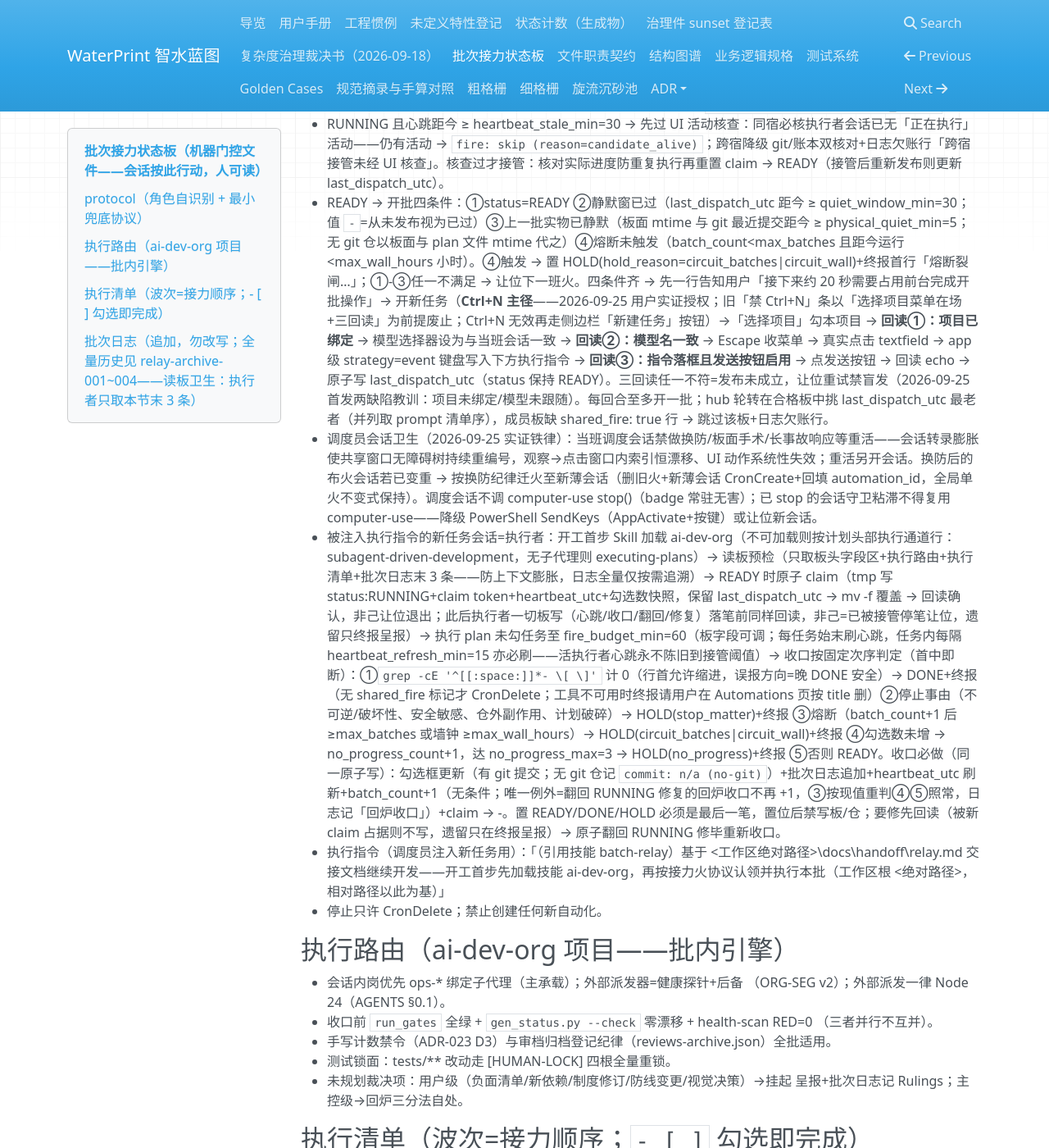
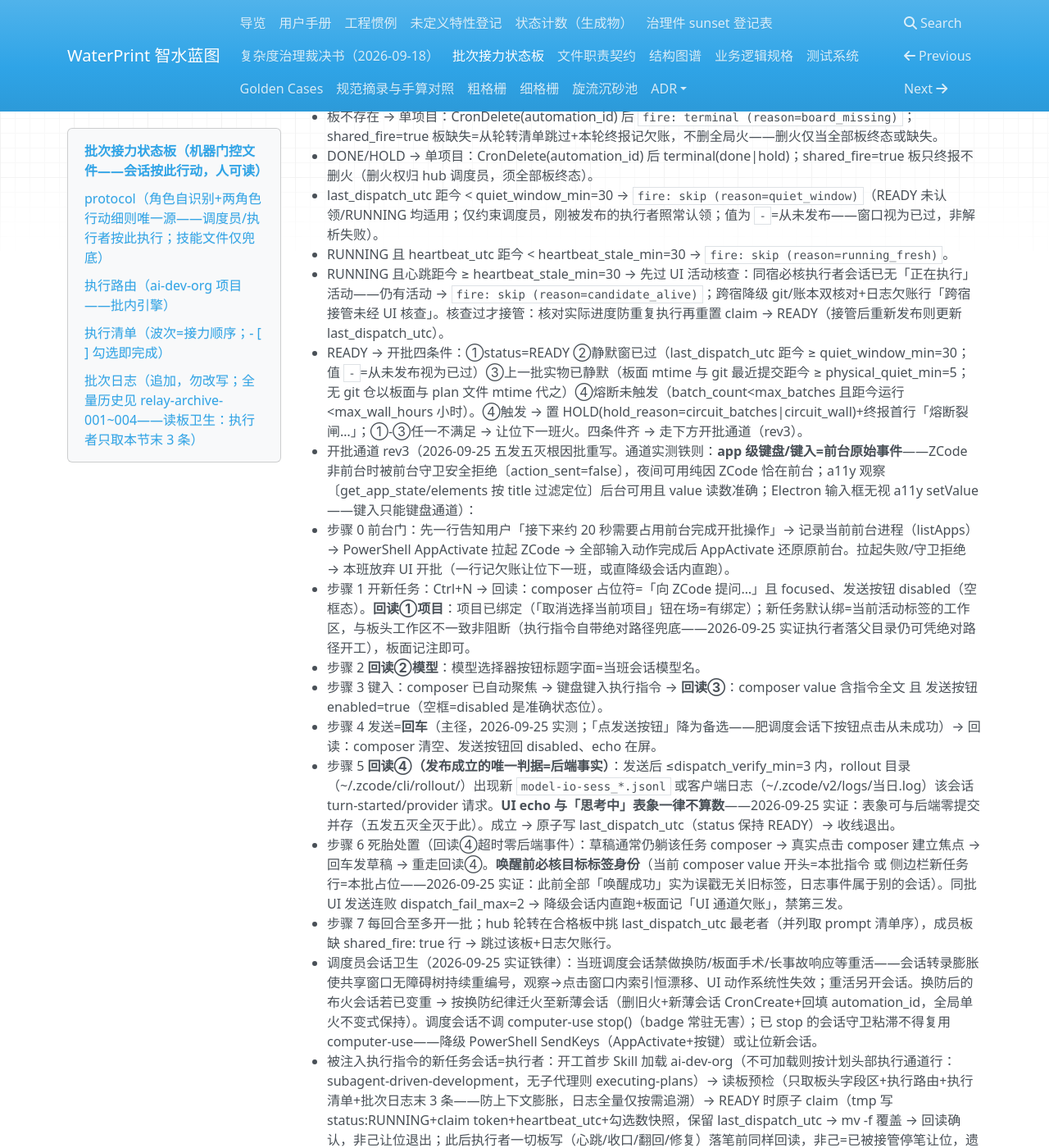
Before and after one commit to yyx20040712/waterprint, an MkDocs documentation site: the page built from docs/handoff/relay.md, in a window 1280 px wide and 1400 px high, scrolled down 1588 px. Shown: the whole window at 82% size. Built offline with MkDocs 1.6.1, drawn with Linux system fonts in a browser that asks for light colours; nearby versions of some CDN libraries; some of the changed text lies outside the part shown.

Commit message:
relay: rev4 上下文分工批上板——protocol 段原位升版 rev2→4（板即协议源），标准注入词去技能点名（调度员纯调度/执行者读板+自载 ai-dev-org），增补二十记用户裁决

```diff
--- a/docs/handoff/relay.md
+++ b/docs/handoff/relay.md
@@ -8,9 +8,9 @@
 > 前任交接：`E:/zcode_md/治理批-复杂度治理-2026-09-18/00-交接文档-新会话继续.md`
 > （2026-09-18 同日建立——内容已并入本板首批批次日志，克隆者以本板为准）。
 
-> **标准注入词（2026-09-25 上板——新窗口+简单提示词即可正确分发）**：
-> - 执行者窗口（项目=智水蓝图）：「（引用技能 batch-relay）基于 E:\class\智水蓝图\waterprint\docs\handoff\relay.md 交接文档继续开发——开工首步先加载技能 ai-dev-org，再按接力火协议认领并执行本批（工作区根 E:\class\智水蓝图\waterprint，相对路径以此为基）」
-> - 调度员窗口（迁火/接任用，工作区不限）：「（引用技能 batch-relay）接任交接：你是 E:\class\智水蓝图\waterprint\docs\handoff\relay.md 的当班 hub 总调度员——读板头+protocol 段（rev2）→ 按技能换防协议布火并回填 automation_id → 提交推送 → 随即按 protocol 段开批通道（Ctrl+N+三回读）发布执行者并原子写 last_dispatch_utc → 此后每班火只调度禁执行禁重活」
+> **标准注入词（rev4 口径 2026-09-25——上下文分工：调度员零技能加载，执行者读板+自载开工依赖）**：
+> - 执行者窗口（项目=智水蓝图）：「基于 E:\class\智水蓝图\waterprint\docs\handoff\relay.md 交接文档继续开发——读板（板头字段区+protocol 段+执行路由+执行清单+批次日志末 3 条）按 protocol 段执行者条款认领并执行本批；开工首步先加载技能 ai-dev-org（组织主干）；板 protocol 段缺失/预检失败才加载技能 batch-relay 兜底。工作区根 E:\class\智水蓝图\waterprint，相对路径以此为基。禁止创建任何新自动化。」
+> - 调度员窗口（迁火/接任用，工作区不限；布火为重活允许载技能，此后每班只读板）：「接任交接：你是 E:\class\智水蓝图\waterprint\docs\handoff\relay.md 的当班 hub 总调度员——读板头+protocol 段（现行 rev）→ 按 batch-relay 技能 references/ops-manual.md 换防协议迁火并回填 automation_id → 提交推送 → 随即按 protocol 段开批通道（前台门+回车+回读④）发布执行者并原子写 last_dispatch_utc → 此后每班火只读板调度，禁执行禁重活禁载技能」
 
 - status: HOLD
 - automation_id: automation-b3938334-9394-4c50-99ac-2ff4332c3f40 <!-- 2026-09-25 迁火完成：旧火 cbcb3949 随肥调度会话退役已删；新火由新任薄调度会话（handover 工作区）布火回填 -->
@@ -25,7 +25,7 @@
 - no_progress_count: 1 <!-- B4-5 批勾选未增（用户门控非系统性卡死——stop_matter 优先） -->
 - checked_total: 27 <!-- 2026-09-25 增补十：+E2E-1~5 插队战役五项 -->
 - checked_done: 26 <!-- 2026-09-24 E2E-5 收口 25→26（插队战役收官——回归 B4-5 终批） -->
-- protocol_rev: 2 <!-- 2026-09-25 调度健壮化批升版：Ctrl+N 主径+三回读+模型跟随；薄调度员铁律；读板卫生 -->
+- protocol_rev: 4 <!-- 2026-09-25 上下文分工批原位升版 rev2→4（用户裁决：调度员纯调度零技能加载/执行者读板+自载 ai-dev-org）；旧值 2 -->
 - last_dispatch_utc: 2026-09-24T21:36:38.025Z <!-- E2E-2 批 2 四发成立 2026-09-25 21:33Z：fetus3 唤醒配方（聚焦+回车发草稿+nudge 补发）引导 sess_e2cd19af 起跑——前两醒会话（b868e5e6/1e7cdf54）短活动后未读板静默，非合格执行者——status 保持 READY 待认领 -->
 - relay_started_utc: 2026-09-24T17:44:23.011Z <!-- 2026-09-25 换防时刻 -->
 - batch_count: 6 <!-- 2026-09-24 B4-5 终批（判定②stop_matter——26/27 完成，余项用户门控） -->
@@ -37,21 +37,29 @@
 - claimed_at: -
 - next_batch: 待用户：①追认 mine_water_sludge_line 手算表（data/norms）→开 ⑤a wp new-unit 脚手架；②软著亲查窗口（round2 §2 计算内核正确性实证供参考）→⑤b 实现批。重启=/batch-relay 换防（火已随 HOLD 收线删除）
 
-## protocol（角色自识别 + 最小兜底协议）
-
-- 本板 protocol_rev=2；rev1/rev0 存量板读法向下兼容（rev0 无此行读旧字段名 last_dispatch，仅警告不阻断），换防时迁移至现行 rev。
+## protocol（角色自识别+两角色行动细则唯一源——调度员/执行者按此执行；技能文件仅兜底）
+- 本板 protocol_rev=4；rev3/rev2/rev1/rev0 存量板读法向下兼容（rev0 无此行读旧字段名 last_dispatch，仅警告不阻断），换防时迁移至现行 rev。
 - 时间一律 UTC（ISO8601 带 Z 后缀）；「距今 N min」=（当前 UTC−字段值）÷60000 向下取整；解析失败=预检失败。写板一律写 Z 后缀新字段名；旧字段行冻结不删。
-- 预检（任何行动前，rev 感知）：字段行完整（rev1 全集；rev0 旧集）/ 时间戳可解析（rev0 旧格式仅警告）/ 数值字段纯非负整数（R10）/ status∈{READY,RUNNING,DONE,HOLD} / 无重复 status 行 / protocol_rev∈{0,1,2}——任一失败：输出 `fire: abort (reason=board_precheck_failed:<规则名>)` 后退出，并在批次日志追加欠账行。
-- 收到火 prompt 的会话=调度员。一切一行退出只用固定枚举三族，禁引用板面原文：`fire: skip (reason=quiet_window|running_fresh|candidate_alive|no_ready_board)`；`fire: terminal (reason=done|hold|board_missing)`；`fire: abort (reason=board_precheck_failed:<规则名>)`。
+- 预检（任何行动前，rev 感知）：字段行完整（rev1 全集；rev0 旧集）/ 时间戳可解析（rev0 旧格式仅警告）/ 数值字段纯非负整数（R10）/ status∈{READY,RUNNING,DONE,HOLD} / 无重复 status 行 / protocol_rev∈{0,1,2,3,4}——任一失败：输出 `fire: abort (reason=board_precheck_failed:<规则名>)` 后退出，并在批次日志追加欠账行。
+- 收到火 prompt 的会话=调度员。**调度员=纯调度（用户裁决 2026-09-25 rev4）**：只读本板板头字段区+本 protocol 段——不加载技能文件、不读批次日志/计划全文/ai-dev-org 等一切开工依赖（全部下传一线执行者子会话自载）；调度所需一切以本段为准，技能 batch-relay 仅布防/换防/事故会话加载（本段缺失/预检失败时才兜底加载）。一切一行退出只用固定枚举三族，禁引用板面原文：`fire: skip (reason=quiet_window|running_fresh|candidate_alive|no_ready_board)`；`fire: terminal (reason=done|hold|board_missing)`；`fire: abort (reason=board_precheck_failed:<规则名>)`。
   - 板不存在 → 单项目：CronDelete(automation_id) 后 `fire: terminal (reason=board_missing)`；shared_fire=true 板缺失=从轮转清单跳过+本轮终报记欠账，不删全局火——删火仅当全部板终态或缺失。
   - DONE/HOLD → 单项目：CronDelete(automation_id) 后 terminal(done|hold)；shared_fire=true 板只终报不删火（删火权归 hub 调度员，须全部板终态）。
   - last_dispatch_utc 距今 < quiet_window_min=30 → `fire: skip (reason=quiet_window)`（READY 未认领/RUNNING 均适用；仅约束调度员，刚被发布的执行者照常认领；值为 `-`=从未发布——窗口视为已过，非解析失败）。
   - RUNNING 且 heartbeat_utc 距今 < heartbeat_stale_min=30 → `fire: skip (reason=running_fresh)`。
   - RUNNING 且心跳距今 ≥ heartbeat_stale_min=30 → 先过 UI 活动核查：同宿必核执行者会话已无「正在执行」活动——仍有活动 → `fire: skip (reason=candidate_alive)`；跨宿降级 git/账本双核对+日志欠账行「跨宿接管未经 UI 核查」。核查过才接管：核对实际进度防重复执行再重置 claim → READY（接管后重新发布则更新 last_dispatch_utc）。
-  - READY → 开批四条件：①status=READY ②静默窗已过（last_dispatch_utc 距今 ≥ quiet_window_min=30；值 `-`=从未发布视为已过）③上一批实物已静默（板面 mtime 与 git 最近提交距今 ≥ physical_quiet_min=5；无 git 仓以板面与 plan 文件 mtime 代之）④熔断未触发（batch_count<max_batches 且距今运行 <max_wall_hours 小时）。④触发 → 置 HOLD(hold_reason=circuit_batches|circuit_wall)+终报首行「熔断裂闸…」；①-③任一不满足 → 让位下一班火。四条件齐 → 先一行告知用户「接下来约 20 秒需要占用前台完成开批操作」→ 开新任务（**Ctrl+N 主径**——2026-09-25 用户实证授权；旧「禁 Ctrl+N」条以「选择项目菜单在场+三回读」为前提废止；Ctrl+N 无效再走侧边栏「新建任务」按钮）→「选择项目」勾本项目 → **回读①：项目已绑定** → 模型选择器设为与当班会话一致 → **回读②：模型名一致** → Escape 收菜单 → 真实点击 textfield → app 级 strategy=event 键盘写入下方执行指令 → **回读③：指令落框且发送按钮启用** → 点发送按钮 → 回读 echo → 原子写 last_dispatch_utc（status 保持 READY）。三回读任一不符=发布未成立，让位重试禁盲发（2026-09-25 首发两缺陷教训：项目未绑定/模型未跟随）。每回合至多开一批；hub 轮转在合格板中挑 last_dispatch_utc 最老者（并列取 prompt 清单序），成员板缺 shared_fire: true 行 → 跳过该板+日志欠账行。
+  - READY → 开批四条件：①status=READY ②静默窗已过（last_dispatch_utc 距今 ≥ quiet_window_min=30；值 `-`=从未发布视为已过）③上一批实物已静默（板面 mtime 与 git 最近提交距今 ≥ physical_quiet_min=5；无 git 仓以板面与 plan 文件 mtime 代之）④熔断未触发（batch_count<max_batches 且距今运行 <max_wall_hours 小时）。④触发 → 置 HOLD(hold_reason=circuit_batches|circuit_wall)+终报首行「熔断裂闸…」；①-③任一不满足 → 让位下一班火。四条件齐 → 走下方开批通道（rev3）。
+- 开批通道 rev3（2026-09-25 五发五灭根因批重写。通道实测铁则：**app 级键盘/键入=前台原始事件**——ZCode 非前台时被前台守卫安全拒绝〔action_sent=false〕，夜间可用纯因 ZCode 恰在前台；a11y 观察〔get_app_state/elements 按 title 过滤定位〕后台可用且 value 读数准确；Electron 输入框无视 a11y setValue——键入只能键盘通道）：
+  - 步骤 0 前台门：先一行告知用户「接下来约 20 秒需要占用前台完成开批操作」→ 记录当前前台进程（listApps）→ PowerShell AppActivate 拉起 ZCode → 全部输入动作完成后 AppActivate 还原原前台。拉起失败/守卫拒绝 → 本班放弃 UI 开批（一行记欠账让位下一班，或直降级会话内直跑）。
+  - 步骤 1 开新任务：Ctrl+N → 回读：composer 占位符=「向 ZCode 提问…」且 focused、发送按钮 disabled（空框态）。**回读①项目**：项目已绑定（「取消选择当前项目」钮在场=有绑定）；新任务默认绑=当前活动标签的工作区，与板头工作区不一致非阻断（执行指令自带绝对路径兜底——2026-09-25 实证执行者落父目录仍可凭绝对路径开工），板面记注即可。
+  - 步骤 2 **回读②模型**：模型选择器按钮标题字面=当班会话模型名。
+  - 步骤 3 键入：composer 已自动聚焦 → 键盘键入执行指令 → **回读③**：composer value 含指令全文 且 发送按钮 enabled=true（空框=disabled 是准确状态位）。
+  - 步骤 4 发送=**回车**（主径，2026-09-25 实测；「点发送按钮」降为备选——肥调度会话下按钮点击从未成功）→ 回读：composer 清空、发送按钮回 disabled、echo 在屏。
+  - 步骤 5 **回读④（发布成立的唯一判据=后端事实）**：发送后 ≤dispatch_verify_min=3 内，rollout 目录（~/.zcode/cli/rollout/）出现新 `model-io-sess_*.jsonl` 或客户端日志（~/.zcode/v2/logs/当日.log）该会话 turn-started/provider 请求。**UI echo 与「思考中」表象一律不算数**——2026-09-25 实证：表象可与后端零提交并存（五发五灭全灭于此）。成立 → 原子写 last_dispatch_utc（status 保持 READY）→ 收线退出。
+  - 步骤 6 死胎处置（回读④超时零后端事件）：草稿通常仍躺该任务 composer → 真实点击 composer 建立焦点 → 回车发草稿 → 重走回读④。**唤醒前必核目标标签身份**（当前 composer value 开头=本批指令 或 侧边栏新任务行=本批占位——2026-09-25 实证：此前全部「唤醒成功」实为误戳无关旧标签，日志事件属于别的会话）。同批 UI 发送连败 dispatch_fail_max=2 → 降级会话内直跑+板面记「UI 通道欠账」，禁第三发。
+  - 步骤 7 每回合至多开一批；hub 轮转在合格板中挑 last_dispatch_utc 最老者（并列取 prompt 清单序），成员板缺 shared_fire: true 行 → 跳过该板+日志欠账行。
 - 调度员会话卫生（2026-09-25 实证铁律）：当班调度会话禁做换防/板面手术/长事故响应等重活——会话转录膨胀使共享窗口无障碍树持续重编号，观察→点击窗口内索引恒漂移、UI 动作系统性失效；重活另开会话。换防后的布火会话若已变重 → 按换防纪律迁火至新薄会话（删旧火+新薄会话 CronCreate+回填 automation_id，全局单火不变式保持）。调度会话不调 computer-use stop()（badge 常驻无害）；已 stop 的会话守卫粘滞不得复用 computer-use——降级 PowerShell SendKeys（AppActivate+按键）或让位新会话。
 - 被注入执行指令的新任务会话=执行者：开工首步 Skill 加载 ai-dev-org（不可加载则按计划头部执行通道行：subagent-driven-development，无子代理则 executing-plans）→ 读板预检（只取板头字段区+执行路由+执行清单+批次日志末 3 条——防上下文膨胀，日志全量仅按需追溯）→ READY 时原子 claim（tmp 写 status:RUNNING+claim token+heartbeat_utc+勾选数快照，保留 last_dispatch_utc → mv -f 覆盖 → 回读确认，非己让位退出；此后执行者一切板写（心跳/收口/翻回/修复）落笔前同样回读，非己=已被接管停笔让位，遗留只终报呈报）→ 执行 plan 未勾任务至 fire_budget_min=60（板字段可调；每任务始末刷心跳，任务内每隔 heartbeat_refresh_min=15 亦必刷——活执行者心跳永不陈旧到接管阈值）→ 收口按固定次序判定（首中即断）：①`grep -cE '^[[:space:]]*- \[ \]'` 计 0（行首允许缩进，误报方向=晚 DONE 安全）→ DONE+终报（无 shared_fire 标记才 CronDelete；工具不可用时终报请用户在 Automations 页按 title 删）②停止事由（不可逆/破坏性、安全敏感、仓外副作用、计划破碎）→ HOLD(stop_matter)+终报 ③熔断（batch_count+1 后 ≥max_batches 或墙钟 ≥max_wall_hours）→ HOLD(circuit_batches|circuit_wall)+终报 ④勾选数未增 → no_progress_count+1，达 no_progress_max=3 → HOLD(no_progress)+终报 ⑤否则 READY。收口必做（同一原子写）：勾选框更新（有 git 提交；无 git 仓记 `commit: n/a (no-git)`）+批次日志追加+heartbeat_utc 刷新+batch_count+1（无条件；唯一例外=翻回 RUNNING 修复的回炉收口不再 +1，③按现值重判④⑤照常，日志记「回炉收口」）+claim → -。置 READY/DONE/HOLD 必须是最后一笔，置位后禁写板/仓；要修先回读（被新 claim 占据则不写，遗留只在终报呈报）→ 原子翻回 RUNNING 修毕重新收口。
-- 执行指令（调度员注入新任务用）：「（引用技能 batch-relay）基于 <工作区绝对路径>\docs\handoff\relay.md 交接文档继续开发——开工首步先加载技能 ai-dev-org，再按接力火协议认领并执行本批（工作区根 <绝对路径>，相对路径以此为基）」
+- 执行指令（调度员注入新任务用，rev4 口径——执行者读板为主径、不预载技能）：「基于 <工作区绝对路径>\docs\handoff\relay.md 交接文档继续开发——读板（板头字段区+protocol 段+执行路由+执行清单+批次日志末 3 条）按 protocol 段执行者条款认领并执行本批；开工首步先加载技能 ai-dev-org（组织主干）；板 protocol 段缺失/预检失败才加载技能 batch-relay 兜底。工作区根 <绝对路径>，相对路径以此为基。禁止创建任何新自动化。」
 - 停止只许 CronDelete；禁止创建任何新自动化。
 
 ## 执行路由（ai-dev-org 项目——批内引擎）
@@ -181,3 +189,9 @@
 - **通道机制铁则（当日实弹 PASS）**：①app 级键盘/键入=前台原始事件，ZCode 非前台时被守卫安全拒绝（昨夜可用纯因用户睡觉 ZCode 恰在前台）；②a11y 观察后台可用且读数准确（value/占位符/enabled 全准）；③Electron 输入框无视 a11y setValue；④**回车发送全链绿**：前台门→Ctrl+N（composer 自动聚焦）→typeText（a11y 回读逐字落框）→回车→composer 清空+echo+rollout 落盘+turn 起跑（sess_a6a06142 实证）。
 - **技能修复**：batch-relay 升 1.3.0/rev3（golden+SKILL+机检同步，self-test/drift/consistency 三绿）——前台门（拉起-动作-还原）；发送=回车主径；**回读④后端事实（rollout/turn 事件）=发布成立唯一判据**；死胎唤醒前必核目标标签身份；同批连败 2 次降级会话内直跑。板头 protocol 段仍为 rev2 字节副本（换防时按协议刷新至 rev3）。
 - **晨间待办更正**：原待办③（UI 客户端故障人工核客户端）撤销——无需客户端侧排查；昨夜 4 批会话内直跑产出不受影响（26/27 维持）。测试残留：handover 工作区一条自终止测试任务（sess_a6a06142，回复「通道测试收到」即终）可随手关闭。
+### 增补二十 — 2026-09-25T01:17:04.779Z（rev4 上下文分工批上板——protocol 段原位升版 rev2→4+标准注入词换口径；用户裁决）
+
+- **用户裁决（2026-09-25）**：「调度员只需要做调度本身即可，剩下的活，包括读取 ai-dev-org 都下传至一线开工的子会话」——起因：用户质疑技能加载即占 15%+ 上下文。实测拆账：平台底座（系统提示+工具 schema+技能描述清单）任何会话开箱 ~100K 字符；batch-relay 全量注入再 +~24K；执行者另载 ai-dev-org（18.6KB+references 142KB+账本 91KB）+整板读——三层叠加即所见 15%+。
+- **rev4 落地**（技能仓提交 9f26631，1.4.0）：①调度员=纯调度，只读板头+protocol 段，零技能加载（板即协议源）；②执行者读板为主径+开工首步自载 ai-dev-org，技能仅板段缺失/预检失败兜底；③SKILL.md 489→206 行（换防/hub/考证/借口对照/红旗迁 references/ops-manual.md 按需读）；④火 prompt 模板与执行指令全部去技能点名；⑤机检 REV_KNOWN+自测夹具 rev4 全绿。
+- **本板手术**（原位升版变体，非换防不换火——板现为 HOLD 无火）：protocol 段整体刷新为 golden rev4 字节副本（旧段=纯 rev2 模板副本零现场批注，无需归档）；板头 protocol_rev 2→4；标准注入词换 rev4 口径。下次换防照常走 ops-manual 换防协议。
+- 分工红线新增：火班/执行者会话禁载 ops-manual 等低频手册（借口对照末行/红旗末行已记）。
```
